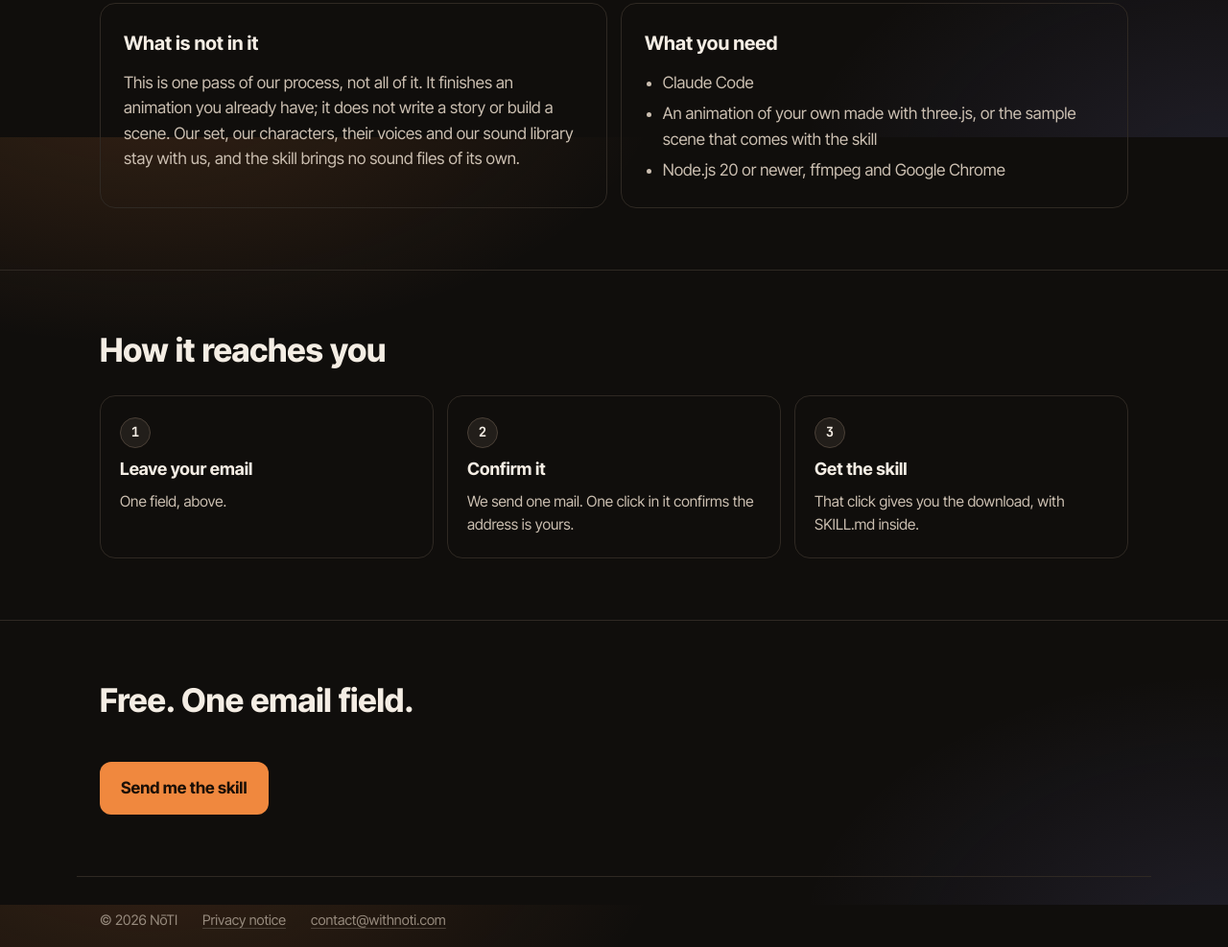
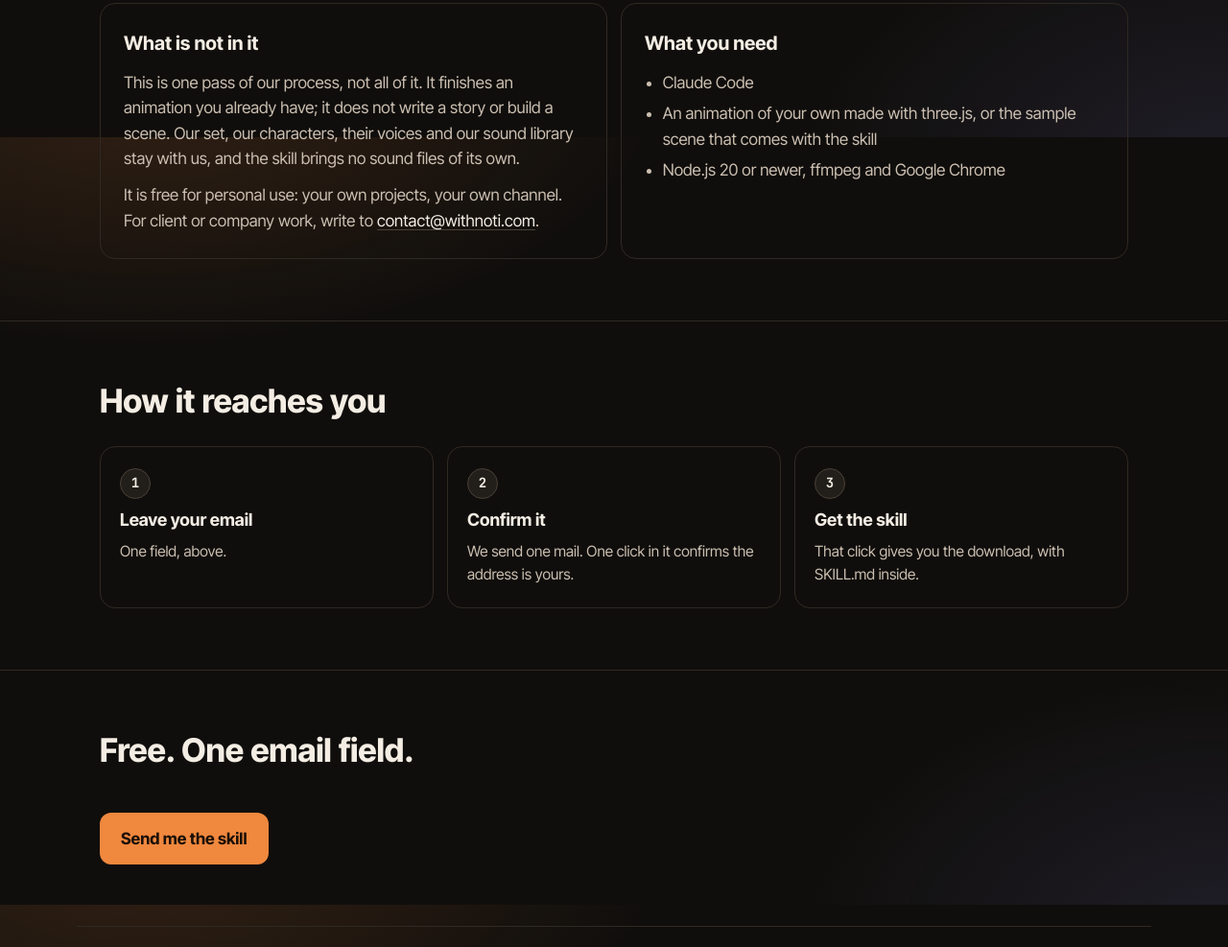
Before and after one commit to wiktorbegier-blip/withnoti.com, a plain HTML site: page skill/index.html in a window 1280 px wide. Shown: the part 1457-2444 px from the top of the page at 96% size. Drawn offline with Linux system fonts and the light colour scheme.

Commit message:
Site: preview build, 2026-11-12 14:09 UTC
Co-Authored-By: Claude Fable 5.2 <noreply@anthropic.com>

```diff
--- a/skill/index.html
+++ b/skill/index.html
@@ -73,6 +73,7 @@
         <div class="plain">
           <h3>What is not in it</h3>
           <p>This is one pass of our process, not all of it. It finishes an animation you already have; it does not write a story or build a scene. Our set, our characters, their voices and our sound library stay with us, and the skill brings no sound files of its own.</p>
+          <p>It is free for personal use: your own projects, your own channel. For client or company work, write to <a href="mailto:contact@withnoti.com">contact@withnoti.com</a>.</p>
         </div>
         <div class="plain">
           <h3>What you need</h3>
```
